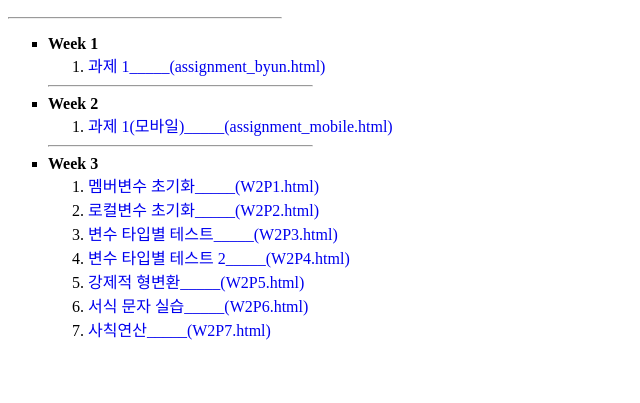
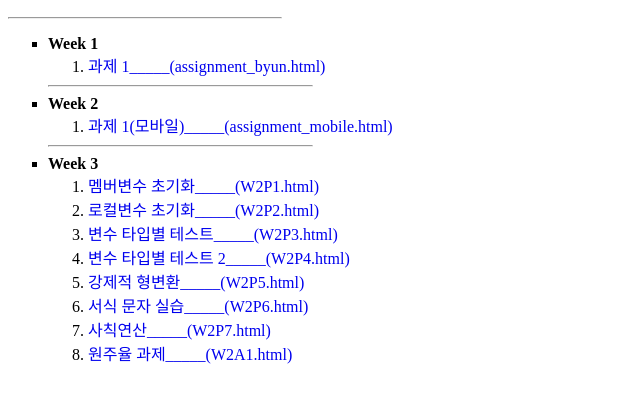
Before and after one commit to Twodawn/java, a plain HTML site: page index.html in a window 1280 px wide. Shown: the part 127-530 px from the top of the page, without its empty margins (0-640 px from the left). Drawn offline with Linux system fonts and the light colour scheme.

Commit message:
Update index.html

```diff
--- a/index.html
+++ b/index.html
@@ -31,6 +31,7 @@
         <li><a href="/java/week3/W2P5.html" target="_blank"style="text-decoration:none">강제적 형변환_____(W2P5.html)</a></li>
         <li><a href="/java/week3/W2P6.html" target="_blank"style="text-decoration:none">서식 문자 실습_____(W2P6.html)</a></li>
         <li><a href="/java/week3/W2P7.html" target="_blank"style="text-decoration:none">사칙연산_____(W2P7.html)</a></li>
+        <li><a href="/java/week3/W2A1.html" target="_blank"style="text-decoration:none">원주율 과제_____(W2A1.html)</a></li>
       </ol>
  </ul>
  </body>
```
